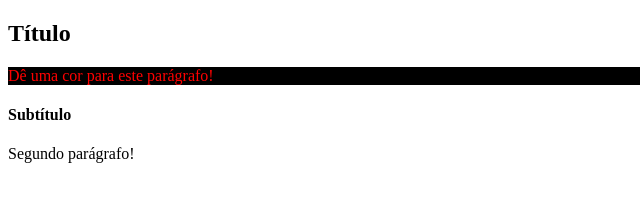
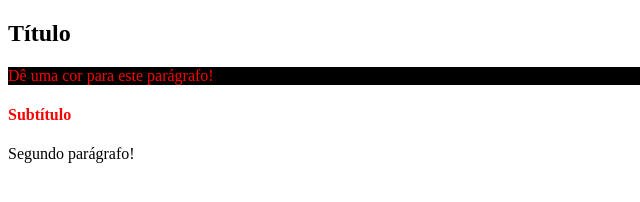
Before and after one commit to vinicius-virgilli/trybe-exercicios, a plain HTML site: page 1 - Fundamentos/4 - JavaScript: DOM, Eventos e Web Storage/Dia 04: JavaScript - Web Storage/paraFixar2.html in a window 1280 px wide. Shown: the full height of the page, 0-640 px from the left. Drawn offline with Linux system fonts and the light colour scheme.

Commit message:
exercício para fixar 2 feito

```diff
--- a/1 - Fundamentos/4 - JavaScript: DOM, Eventos e Web Storage/Dia 04: JavaScript - Web Storage/paraFixar2.html
+++ b/1 - Fundamentos/4 - JavaScript: DOM, Eventos e Web Storage/Dia 04: JavaScript - Web Storage/paraFixar2.html
@@ -16,6 +16,8 @@ Recupere o subtítulo e altere a cor dele usando a função getElementsByTagName
       const paragraph = document.getElementById("paragraph");
       paragraph.style.color = "red";
       document.getElementsByClassName('paragraph')[0].style.background = 'black';
+      document.getElementsByClassName('p')[1];
+      document.getElementsByTagName('h4')[0].style.color = 'red';
     </script>
   </body>
 </html>
```
